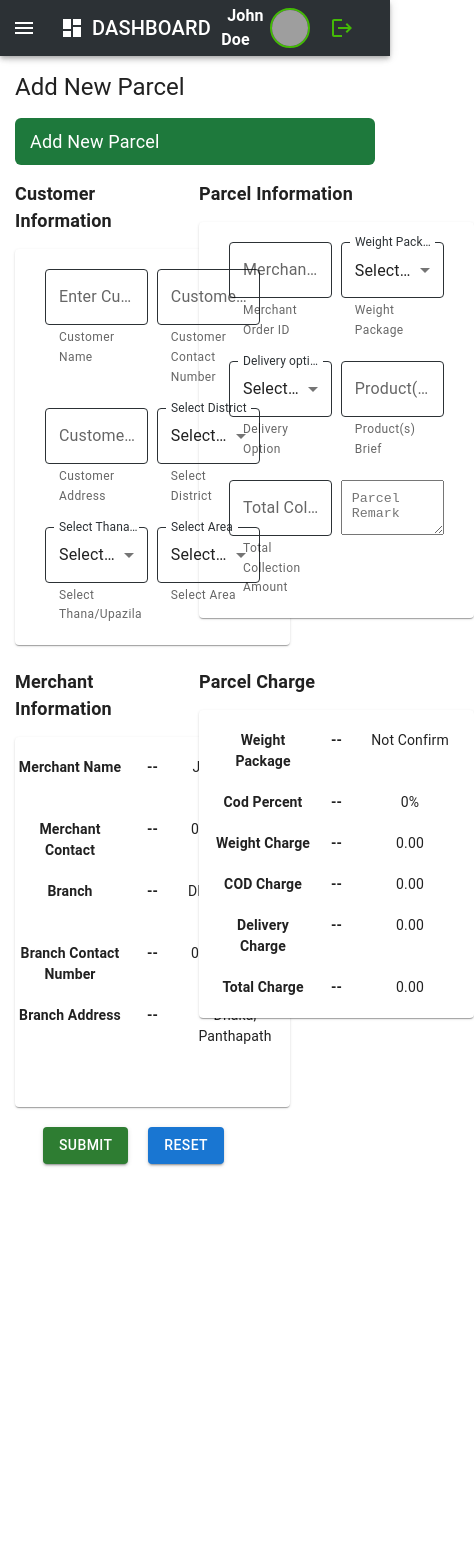
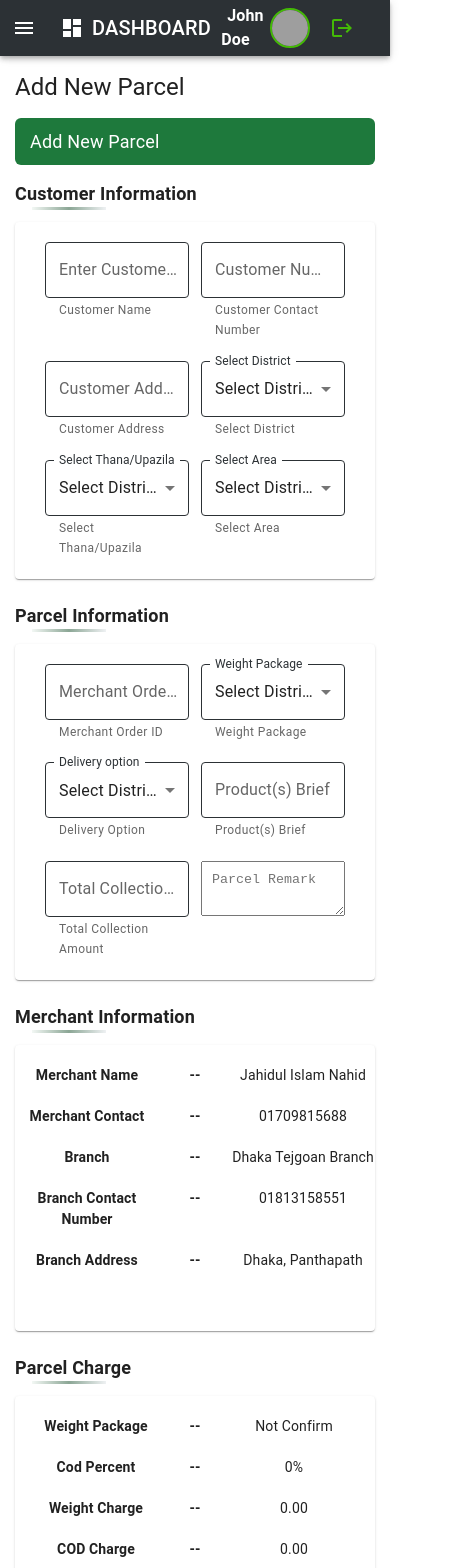
Before and after one commit to Ashraful2880/Alijahan-Courier-Client, a React (Create React App) app: page /merchantDashboard/AddParcel in a window 390 px wide. Shown: the top 1568 px of the page, 474 px wide, since content can reach past the window. Before the commit the page ends 1184 px from the top, so only its background shows below. Built offline with nearby package versions, Linux system fonts and the light colour scheme; grey boxes are pictures that could not be loaded.

Commit message:
responsive Issue Fixed

```diff
--- /dev/null
+++ b/src/Component/MerchantDashboard/MerchantDashboard.css
@@ -0,0 +1,9 @@
+.divider::after {
+    content: "";
+    height: 3px;
+    background-image: linear-gradient(to right, #1e793c0e, #013c1775, #0c304d11);
+    width: 20%;
+    position: absolute;
+    top: 50px;
+    left: 25px;
+}
--- a/src/Component/MerchantDashboard/Parcel/AddParcel.js
+++ b/src/Component/MerchantDashboard/Parcel/AddParcel.js
@@ -1,6 +1,7 @@
 import React from 'react';
 import { Box, Button, Card, CardActions, CardContent, Grid, MenuItem, TextareaAutosize, TextField, Typography } from '@mui/material';
 import { useForm } from 'react-hook-form';
+import "../MerchantDashboard.css";
 
 const AddParcel = () => {
     const [district, setDistrict] = React.useState('Select District');
@@ -34,8 +35,8 @@ const AddParcel = () => {
             <Box sx={{ width: '100%' }}>
                 <form onSubmit={handleSubmit(onSubmit)}>
                     <Grid container rowSpacing={1} columnSpacing={{ xs: 1, sm: 2, md: 3 }}>
-                        <Grid item xs={6}>
-                            <Typography component='p' sx={{ textAlign: "left", marginY: "15px", fontWeight: "bold", fontSize: "18px" }}>Customer Information</Typography>
+                        <Grid item xs={12} md={6} lg={6} style={{ position: "relative" }}>
+                            <Typography className="divider" component='p' sx={{ textAlign: "left", marginY: "15px", fontWeight: "bold", fontSize: "18px" }}>Customer Information</Typography>
                             <Card sx={{ minWidth: 275 }}>
                                 <Box sx={{ display: "flex", justifyContent: "space-between", margin: "20px 30px" }}>
                                     <Box sx={{ width: "48%" }}>
@@ -127,8 +128,8 @@ const AddParcel = () => {
                                 </Box>
                             </Card>
                         </Grid>
-                        <Grid item xs={6}>
-                            <Typography component='p' sx={{ textAlign: "left", marginY: "15px", fontWeight: "bold", fontSize: "18px" }}>Parcel Information</Typography>
+                        <Grid item xs={12} md={6} lg={6} style={{ position: "relative" }}>
+                            <Typography component='p' sx={{ textAlign: "left", marginY: "15px", fontWeight: "bold", fontSize: "18px" }} className="divider">Parcel Information</Typography>
                             <Card sx={{ minWidth: 275 }}>
                                 <Box sx={{ display: "flex", justifyContent: "space-between", margin: "20px 30px" }}>
                                     <Box sx={{ width: "48%" }}>
@@ -213,8 +214,8 @@ const AddParcel = () => {
                                 </Box>
                             </Card>
                         </Grid>
-                        <Grid item xs={6}>
-                            <Typography component='p' sx={{ textAlign: "left", marginY: "15px", fontWeight: "bold", fontSize: "18px" }}>Merchant Information</Typography>
+                        <Grid item xs={12} md={6} lg={6} style={{ position: "relative" }}>
+                            <Typography component='p' sx={{ textAlign: "left", marginY: "15px", fontWeight: "bold", fontSize: "18px" }} className="divider">Merchant Information</Typography>
                             <Card sx={{ minWidth: 275 }}>
                                 <Box sx={{ display: "grid", gridTemplateColumns: "2fr 1fr 2fr", marginBottom: "20px", marginTop: "20px" }}>
                                     <Typography component='p' sx={{ fontWeight: "bold", fontSize: "14px" }}>
@@ -273,8 +274,8 @@ const AddParcel = () => {
                                 </Box>
                             </Card>
                         </Grid>
-                        <Grid item xs={6}>
-                            <Typography component='p' sx={{ textAlign: "left", fontWeight: "bold", marginY: "15px", fontSize: "18px" }}>Parcel Charge</Typography>
+                        <Grid item xs={12} md={6} lg={6} style={{ position: "relative" }}>
+                            <Typography component='p' sx={{ textAlign: "left", fontWeight: "bold", marginY: "15px", fontSize: "18px" }} className="divider">Parcel Charge</Typography>
                             <Card sx={{ minWidth: 275, padding: "0px 15px" }}>
                                 <Box sx={{ display: "grid", gridTemplateColumns: "2fr 1fr 2fr", marginBottom: "20px", marginTop: "20px" }}>
                                     <Typography component='p' sx={{ fontWeight: "bold", fontSize: "14px" }}>
```
